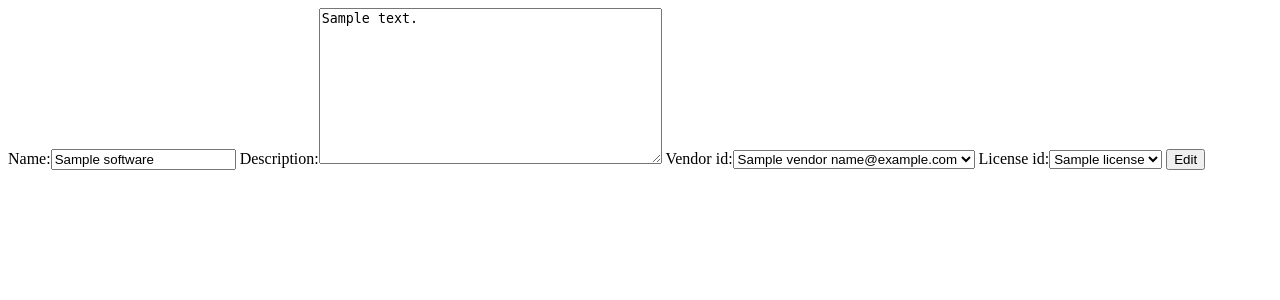
After one commit to HackBulgariaHackathon/Hackathon, a Django app: page /inventory/all_software/1/edit/ in a window 1280 px wide. The commit adds this page. Shown: the top 300 px of the page. Run offline with Django 3.2, Linux system fonts and the light colour scheme; tables that the repository leaves empty hold one stand-in row (values such as "Sample post").

Commit message:
Adding edit and delete methods in views.py

```diff
--- a/pysuppl/inventory/forms.py
+++ b/pysuppl/inventory/forms.py
@@ -11,5 +11,4 @@ class ComputerForm(ModelForm):
 class SoftwareForm(ModelForm):
     class Meta:
         model = Software
-        fields = ['name', 'description', 'vendor_id',
-                  'license_id', 'installed']
+        fields = ['name', 'description', 'vendor_id', 'license_id']
--- /dev/null
+++ b/pysuppl/inventory/info.txt
@@ -0,0 +1,4 @@
+/home/aneta/HackBulgaria/Programming101/week10/Hackathon/pysuppl/env/lib/python3.4/site-packages/django/db/models/fields/related.py ---> line 617-620
+
+
+/home/aneta/HackBulgaria/Programming101/week10/Hackathon/pysuppl/env/lib/python3.4/site-packages/django/forms/models.py --->295-297
--- a/pysuppl/inventory/models.py
+++ b/pysuppl/inventory/models.py
@@ -38,7 +38,6 @@ class Software(models.Model):
     description = models.TextField()
     vendor_id = models.ForeignKey(Vendor)
     license_id = models.ForeignKey(License)
-    installed = models.ManyToManyField(Computer)
 
     def __str__(self):
         return "{}".format(self.name)
--- /dev/null
+++ b/pysuppl/inventory/templates/edit_software.html
@@ -0,0 +1,5 @@
+<form method="POST">
+    {% csrf_token %}
+    {{ form }}
+    <input type="submit" value="Edit" />
+</form>
--- a/pysuppl/inventory/templates/software.html
+++ b/pysuppl/inventory/templates/software.html
@@ -4,11 +4,11 @@
 <p>Software vendor: {{ software.vendor_id.name }}</p>
 <p>License: {{ software.license_id.name }}</p>
 
-<form method="POST" action="/inventory/{{ software.id }}/delete/">
+<form method="POST" action="/inventory/all_software/{{ software.id }}/delete/">
 {% csrf_token %}
 <input type="submit" value="Delete" />
 </form>
-<form method="POST" action="/inventory/{{ software.id }}/edit/">
+<form method="POST" action="/inventory/all_software/{{ software.id }}/edit/">
 {% csrf_token %}
 <input type="submit" value="Edit">
 </form>
--- a/pysuppl/inventory/urls.py
+++ b/pysuppl/inventory/urls.py
@@ -1,5 +1,4 @@
 from django.conf.urls import url
-# from .views import get_computers
 from . import views
 
 urlpatterns = [
@@ -8,7 +7,6 @@ urlpatterns = [
     url(r'^show_computer/$', views.get_computer_info),
     url(r'^new_computer/$', views.new_computer),
     url(r'^add_computer/$', views.add_computer),
-    # url(r'^show_computer/$', views.delete_computer),
     url(r'^(?P<computer_id>[0-9]+)/delete/$',
         views.delete_computer, name='delete_computer'),
     url(r'^(?P<computer_id>[0-9]+)/edit/$',
@@ -16,4 +14,8 @@ urlpatterns = [
     url(r'^all_software/$', views.get_software),
     url(r'^all_software/show_software$', views.get_software_info),
     url(r'^all_software/add_software/$', views.add_software),
+    url(r'^all_software/(?P<software_id>[0-9]+)/delete/$',
+        views.delete_software, name='delete_software'),
+    url(r'^all_software/(?P<software_id>[0-9]+)/edit/$',
+        views.edit_software, name='edit_software'),
 ]
--- a/pysuppl/inventory/views.py
+++ b/pysuppl/inventory/views.py
@@ -5,10 +5,6 @@ from .forms import ComputerForm
 from .forms import SoftwareForm
 from datetime import datetime
 from django.contrib.auth.models import Group, User
-
-
-def add_employee(request):
-    html = "<html><body>Add employee's name:</body></html>"
 
 
 def get_computers(request):
@@ -37,7 +33,8 @@ def add_computer(request):
     serial = request.POST.get("computer_serial")
     date_bought = datetime.strptime(request.POST.get("date_bought"), '%d.%m.%Y')
     owner = User(request.POST.get("owner_email"))
-    computer = Computer(name=computer_name, serial=serial, date_bought=date_bought, owner=owner, vendor_id=vendor_id)
+    computer = Computer(name=computer_name, serial=serial,
+                        date_bought=date_bought, owner=owner, vendor_id=vendor_id)
     computer.save()
     return redirect('/inventory/computers')
 
@@ -75,20 +72,37 @@ def get_software_info(request):
     return render(request, "software.html", locals())
 
 
+def new_software(request):
+    vendors = Vendor.objects.all()
+    all_license = License.objects.all()
+    return render(request, "add_software.html", locals())
+
+
 def add_software(request):
     software_name = request.POST.get("software_name")
     description = request.POST.get("description")
-    vendor = request.POST.get("vendor")
-    license = request.POST.get("license")
-    # installed = Software.objects.get.
-    computer_id = Software.objects.get(name=software_name)
-    all_computers = Software.objects.all()
-    installed = Computer.objects.get(pk=request.POST.get("computer_id"))
-
-    installed.software_set.all()
+    vendor_id = Vendor.objects.get(pk=request.POST.get("vendor_id"))
+    license = License.objects.get(pk=request.POST.get("license_id"))
+    software = Software(name=software_name, description=description,
+                        vendor_id=vendor_id, license_id=license)
+    software.save()
+    return redirect('/inventory/all_software')
 
 
-    software = Software(name=software_name, description=description,
-        vendor_id=vendor, license_id=license, installed=installed)
-    software.save()
+def delete_software(request, software_id):
+    software = get_object_or_404(Software, pk=software_id)
+    software.delete()
     return redirect('/inventory/all_software')
+
+
+def edit_software(request, software_id):
+    software = get_object_or_404(Software, pk=software_id)
+    form = SoftwareForm(instance=software)
+    if request.POST:
+        form = SoftwareForm(request.POST, instance=software)
+        if form.is_valid():
+            form.save()
+
+            return redirect('/inventory/all_software')
+
+    return render(request, 'edit_software.html', locals())
```
Also changed, not shown: pysuppl/inventory/templates/add_software.html (+6 -16 lines), pysuppl/inventory/migrations/0006_remove_software_installed.py (added).
